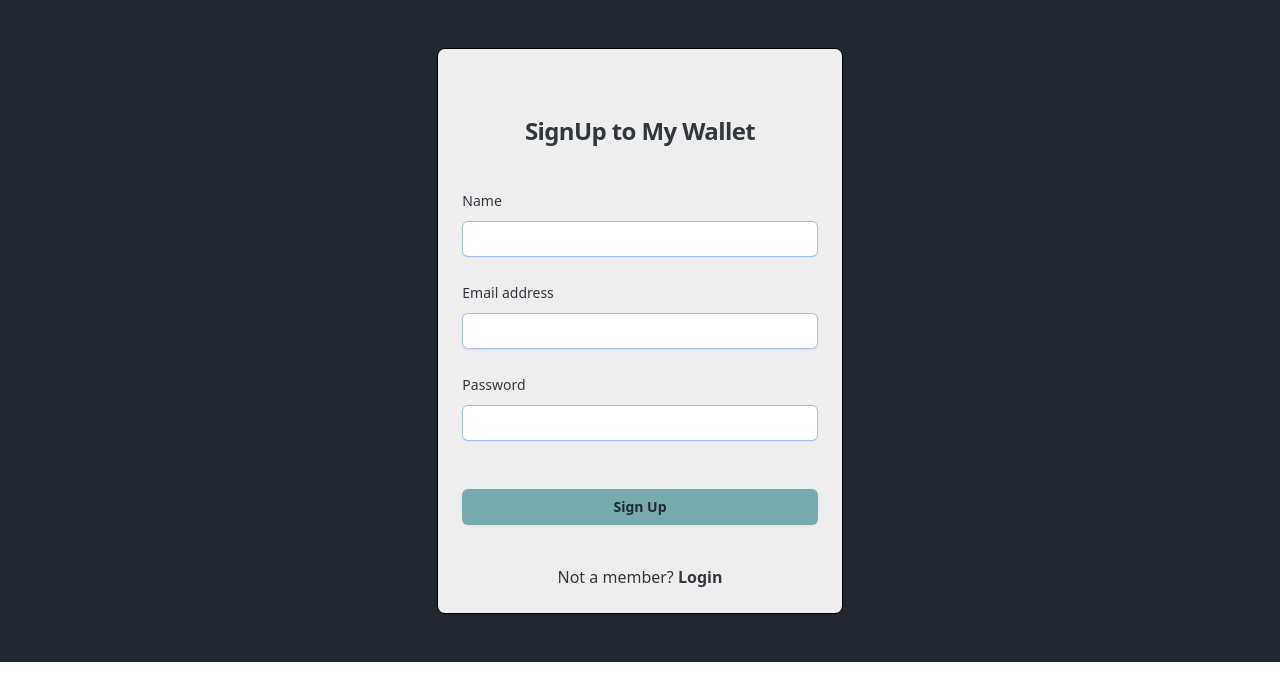
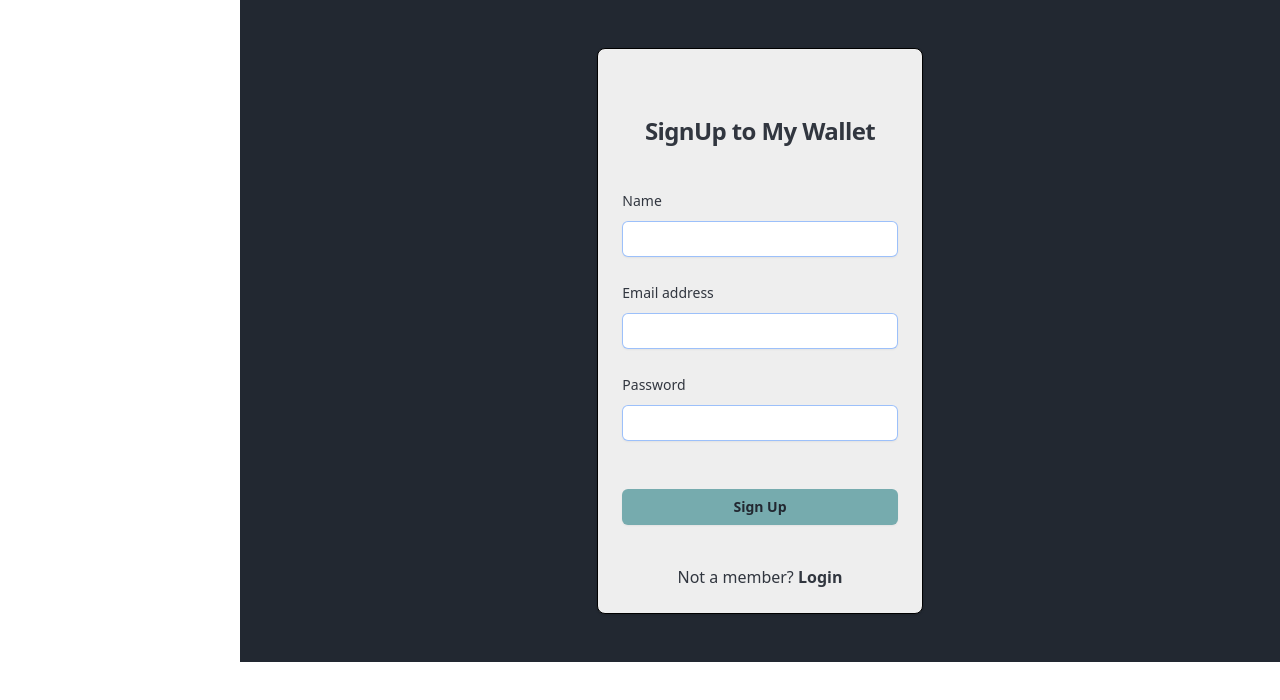
Before and after one commit to IsaVidiTechLab/my-wallet-frontend, a React (Vite) app: page /signup in a window 1280 px wide. Shown: the top 700 px of the page. Built offline with nearby package versions, Linux system fonts and the light colour scheme.

Commit message:
changes in css for better responsiveness

```diff
--- a/src/pages/CategoryPage.jsx
+++ b/src/pages/CategoryPage.jsx
@@ -23,7 +23,7 @@ function CategoryPage() {
   };
 
   return (
-    <div className=' bg-midnight p-5 md:ml-60 h-svh pt-20 md:pt-10'>
+    <div className=' bg-midnight p-5 md:ml-60 h-screen pt-20 md:pt-10'>
       <h1 className=' font-semibold text-xl text-white'>Categories</h1>
       <AddCategory
         storedToken={storedToken}
--- a/src/pages/MonthlyReportPage.jsx
+++ b/src/pages/MonthlyReportPage.jsx
@@ -45,7 +45,7 @@ function MonthlyReportPage() {
   };
 
   return (
-    <div className="bg-midnight p-5 md:ml-60 h-svh pt-20 md:pt-10">
+    <div className="bg-midnight p-5 md:ml-60 pt-20 md:pt-10 h-screen">
       <h1 className="font-semibold text-xl pb-3 text-white">Monthly Report</h1>
       <form onSubmit={handleSubmit} className="pb-5">
         <input
--- a/src/style/CategoryPage.css
+++ b/src/style/CategoryPage.css
@@ -1,6 +1,28 @@
-.main-content {
+.bg-midnight {
+  background-color: #222831;
+  padding: 1.25rem;
+  min-height: 100vh;
+  display: flex;
+  flex-direction: column;
+  justify-content: flex-start;
+  align-items: left
+}
+
+@media (min-width: 767px) {
+  .bg-midnight {
     margin-left: 15rem;
-    flex: 1;
-    height: 100vh;
-    background-color: #222831
+    padding-top: 2.5rem;
   }
+}
+
+@media (max-width: 767px) {
+  .bg-midnight {
+    padding-top: 5rem;
+  }
+}
+
+h1 {
+  font-weight: 600;
+  font-size: 1.25rem;
+  color: white;
+}
--- a/src/style/MonthlyReportPage.css
+++ b/src/style/MonthlyReportPage.css
@@ -1,6 +1,3 @@
-.bg-midnight {
-  background-color: #1a202c; /* Example background color */
-}
 
 .text-white {
   color: #fff;
@@ -26,6 +23,7 @@ th {
   background-color: #2d3748;
   color: #fff;
 }
+
 
 tbody tr:hover {
   background-color: #4a5568;
@@ -70,6 +68,9 @@ tbody tr:hover {
   }
 
   table td:last-child {
-      border-bottom: 0;
+      border-bottom: 3px solid #e2e8f0;
   }
+
+
+
 }
--- a/src/style/Sidebar.css
+++ b/src/style/Sidebar.css
@@ -34,7 +34,7 @@
 
 }
 
-@media screen and (max-width: 768px) {
+@media screen and (max-width: 767px) {
   .sidebar {
     width: 100%;
     position: fixed;
@@ -46,23 +46,11 @@
   .sidebar.open {
     transform: translateY(0);
   }
+}
 
+@media screen and (max-width: 767px) {
   .mobile-menu-button {
     display: block;
-  }
-}
-
-
-.main-content {
-  margin-left: 15rem;
-  padding: 1rem;
-  transition: margin-left 0.3s ease;
-}
-
-@media screen and (max-width: 768px) {
-  .main-content {
-    margin-left: 0;
-    padding: 1rem;
   }
 
   .sidebar.open + .main-content {
```
